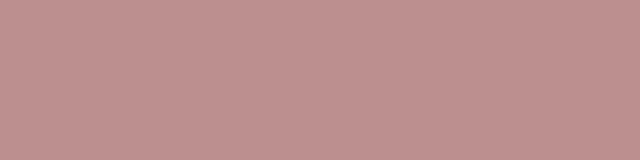
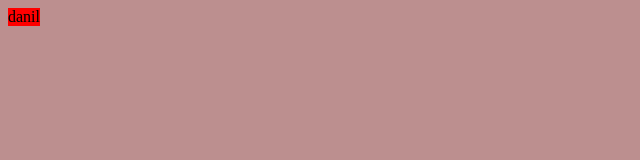
Before and after one commit to danl231/danil, a plain HTML site: page index.html in a window 1280 px wide. Shown: the full height of the page, 0-640 px from the left. Drawn offline with Linux system fonts and the light colour scheme.

Commit message:
Add files via upload

```diff
--- a/index.css
+++ b/index.css
@@ -8,3 +8,15 @@ body{
 		position: absolute;
 		background: blue;}
 }
+
+
+.danil{
+	position: absolute;
+	background: red;
+}
+
+@media all and (max-width: 240px){
+	.danil{
+		position: absolute;
+		background: blue;}
+}
--- a/index.html
+++ b/index.html
@@ -8,7 +8,9 @@
 </head>
 <body>
 
-
+<div class="danil">
+	danil
+</div>
 
 
 </body>
```
